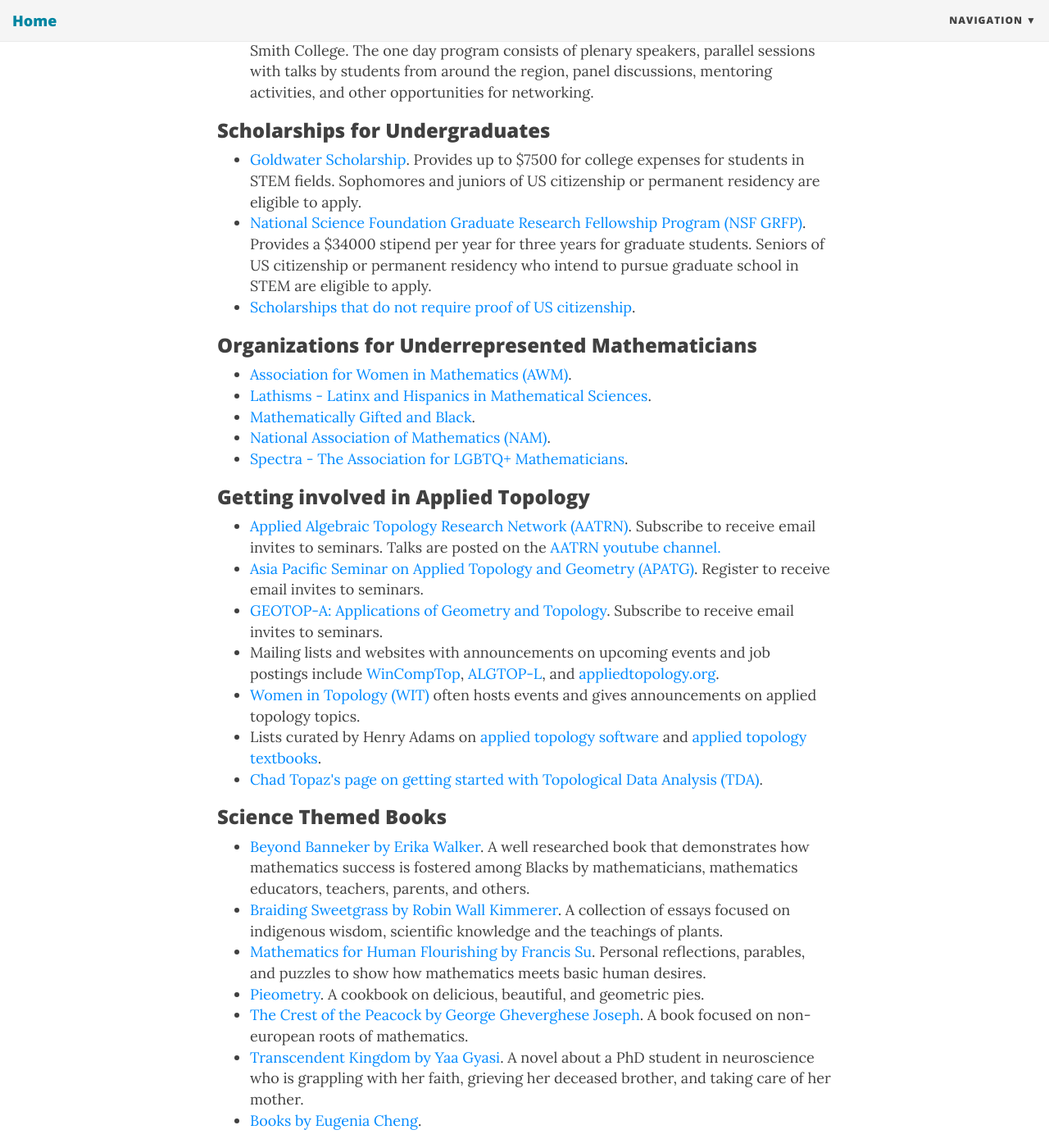
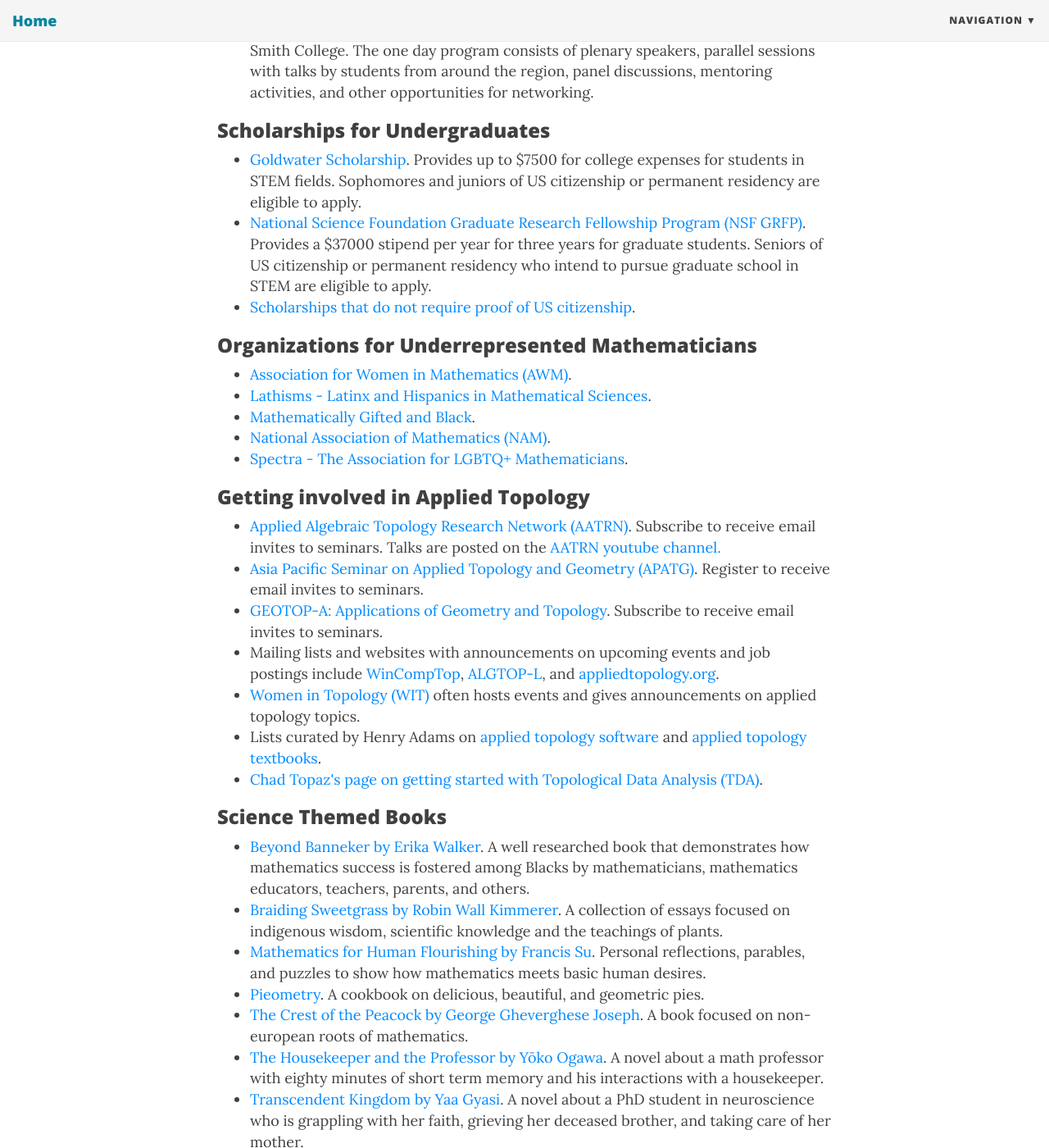
Before and after one commit to robinbelton/robinbelton.github.io, a Jekyll site: the page built from resources.html, in a window 1280 px wide and 1400 px high, scrolled down 821 px. Shown: the whole window at 82% size. Built offline with Jekyll 4.4.1, drawn with Linux system fonts in a browser that asks for light colours; nearby versions of some CDN libraries.

Commit message:
Add yoko book

```diff
--- a/resources.html
+++ b/resources.html
@@ -21,7 +21,7 @@
 <h3>Scholarships for Undergraduates</h3>
 <ul>
     <li><a href="https://goldwaterscholarship.gov/"> Goldwater Scholarship</a>. Provides up to $7500 for college expenses for students in STEM fields. Sophomores and juniors of US citizenship or permanent residency are eligible to apply.</li>
-    <li><a href="https://www.nsfgrfp.org/"> National Science Foundation Graduate Research Fellowship Program (NSF GRFP)</a>. Provides a $34000 stipend per year for three years for graduate students. Seniors of US citizenship or permanent residency who intend to pursue graduate school in STEM are eligible to apply.</li>
+    <li><a href="https://www.nsfgrfp.org/"> National Science Foundation Graduate Research Fellowship Program (NSF GRFP)</a>. Provides a $37000 stipend per year for three years for graduate students. Seniors of US citizenship or permanent residency who intend to pursue graduate school in STEM are eligible to apply.</li>
     <li> <a href="https://immigrantsrising.org/hot-off-the-press-our-undergraduate-graduate-scholarship-lists/"> Scholarships that do not require proof of US citizenship</a>.
 </ul>
 
@@ -52,6 +52,7 @@
     <li><a href="https://www.goodreads.com/en/book/show/42863088"> Mathematics for Human Flourishing by Francis Su</a>. Personal reflections, parables, and puzzles to show how mathematics meets basic human desires.</li>
     <li><a href="https://www.lokokitchen.com/#/spoonflower-textile-pie/">Pieometry</a>. A cookbook on delicious, beautiful, and geometric pies.</li>
     <li> <a href="https://www.goodreads.com/book/show/1168809.The_Crest_of_the_Peacock"> The Crest of the Peacock by George Gheverghese Joseph</a>. A book focused on non-european roots of mathematics.</li>
+    <li> <a href="https://www.goodreads.com/book/show/3181564-the-housekeeper-and-the-professor"> The Housekeeper and the Professor by Y&#333;ko Ogawa</a>. A novel about a math professor with eighty minutes of short term memory and his interactions with a housekeeper.
     <li><a href="https://www.goodreads.com/en/book/show/48570454"> Transcendent Kingdom by Yaa Gyasi</a>. A novel about a PhD student in neuroscience who is grappling with her faith, grieving her deceased brother, and taking care of her mother.</li>
     <li> <a href="https://eugeniacheng.com/"> Books by Eugenia Cheng</a>.</li>
 </ul>
```
